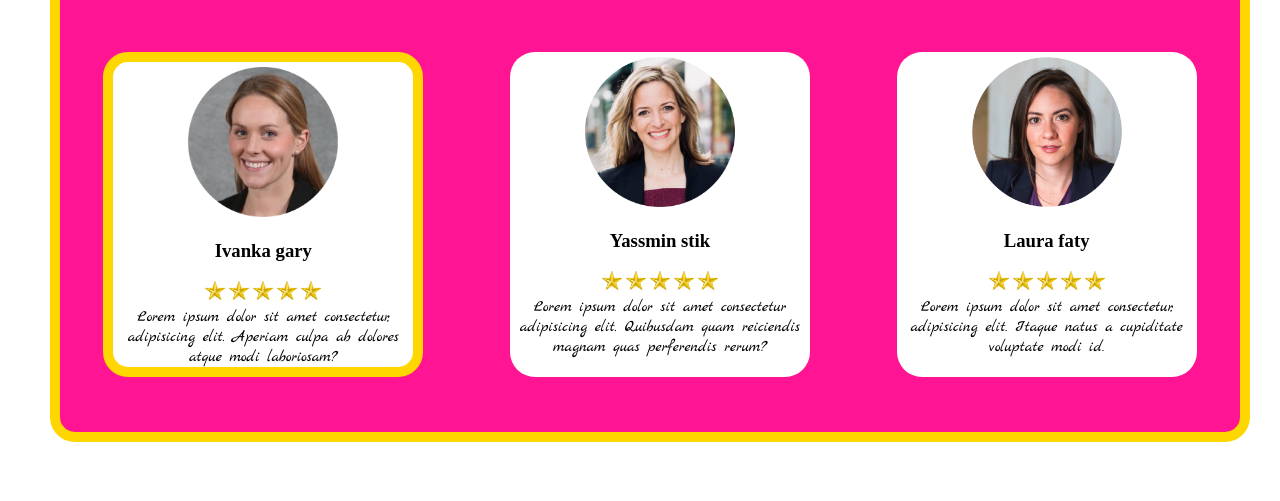
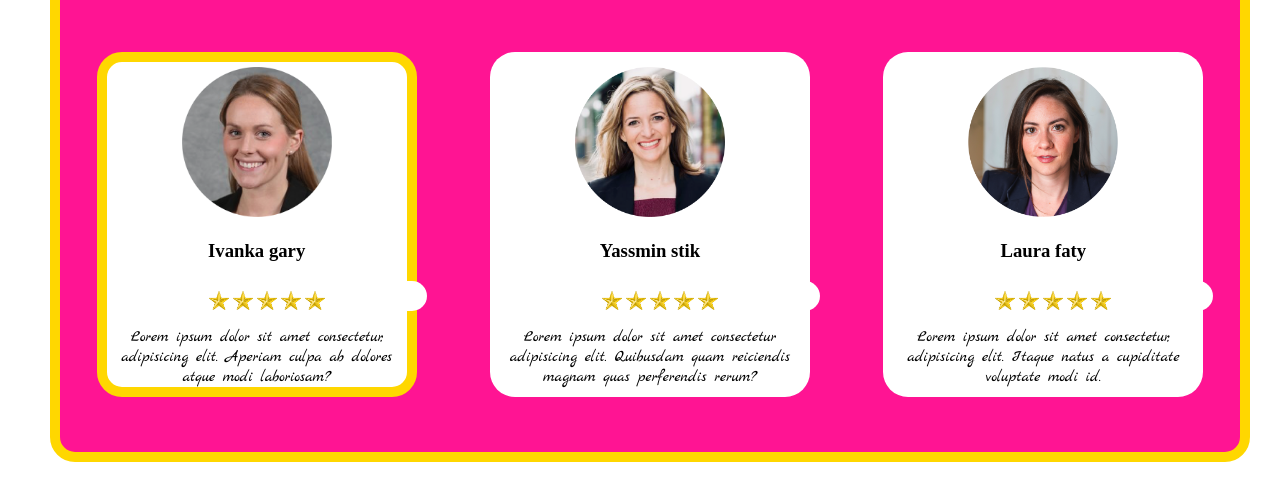
Before and after one commit to tijani2020/Testimonials, a plain HTML site: page index.html in a window 1280 px wide. In both pictures the pointer is over the element 256 px from the left and 335 px from the top of the page. Shown: the part 121-622 px from the top of the page. Drawn offline with Linux system fonts and the light colour scheme; a web font is replaced by a local one.

Commit message:
twitter adam advice

```diff
--- a/style.css
+++ b/style.css
@@ -38,6 +38,7 @@ body {
     padding-bottom: 5px;
     border-radius: 25px;
     padding-bottom: 20px;
+   border: 10px solid transparent;
 }
 
 h1 {
@@ -102,7 +103,7 @@ p {
 }
 
 .bolc1:hover,.bolc2:hover,.bolc3:hover {
-    border: 10px solid gold;
-    height: 280px;
+    border-color: gold;
+
 
 }
```
